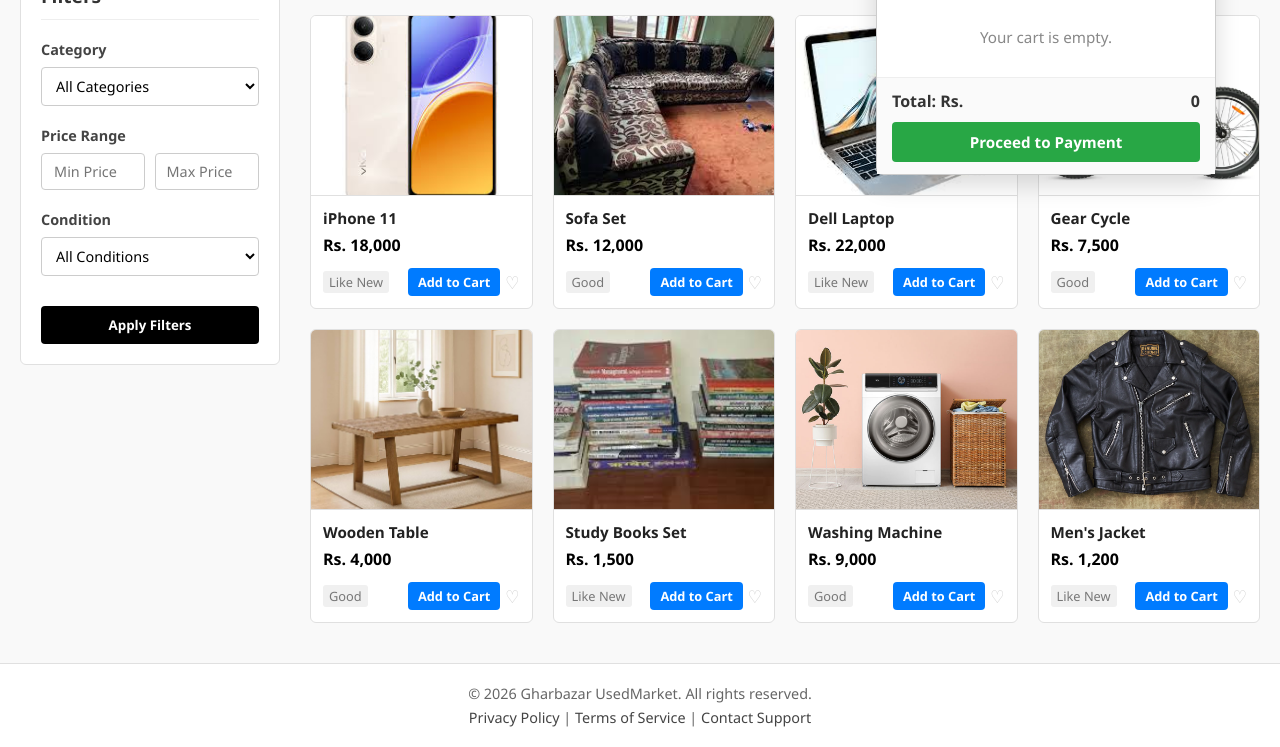
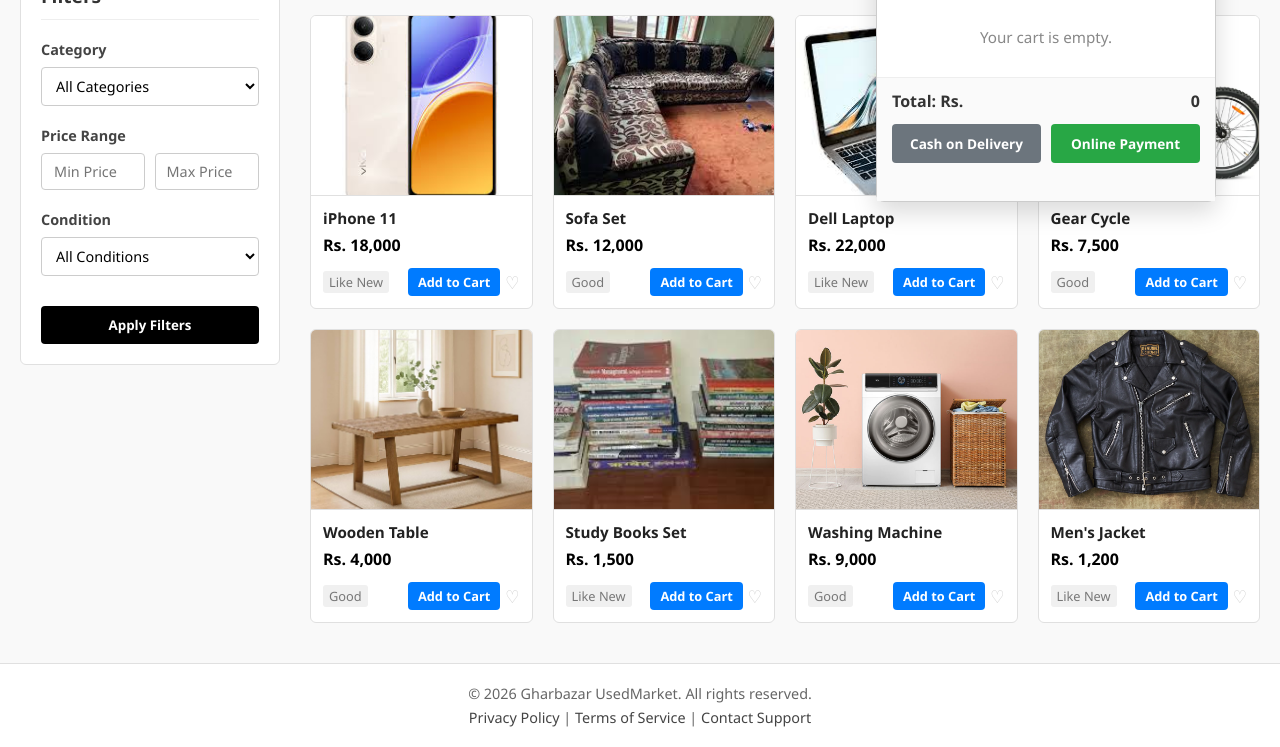
Before and after one commit to bhusalgarimaiam123-sketch/GharBazar_uniglobe, a plain HTML site: page index.html in a window 1280 px wide. Both pictures are taken after a click on the button "🛒 Cart (0)". Shown: the part 137-884 px from the top of the page. Drawn offline with Linux system fonts and the light colour scheme.

Commit message:
add cart without pop up

```diff
--- a/index.html
+++ b/index.html
@@ -25,25 +25,28 @@
                     <input type="text" class="search-bar" placeholder="Search for items...">
                     <span class="search-icon">🔍</span>
                 </div>
-                <!-- Cart बटन थिच्दा toggleCart() फङ्सन चल्छ -->
                 <button class="cart-btn" id="cartBtn" onclick="toggleCart()">🛒 Cart (0)</button>
             </div>
         </nav>
     </header>
 
-    <!-- NEW: Cart Pop-up Modal (यो सुरुमा CSS बाट लुकेको हुन्छ) -->
+    <!-- Cart Sidebar/Modal Windows -->
     <div class="cart-modal" id="cartModal">
         <div class="cart-modal-header">
             <h3>Your Cart</h3>
             <button class="close-cart-btn" onclick="toggleCart()">&times;</button>
         </div>
         <div class="cart-items-container" id="cartItemsContainer">
-            <!-- थपिएका सामानहरू यहाँ dynamic रूपमा JavaScript ले देखाउँछ -->
             <p class="empty-cart-msg">Your cart is empty.</p>
         </div>
         <div class="cart-modal-footer">
             <div class="cart-total">Total: Rs. <span id="cartTotalAmount">0</span></div>
-            <button class="checkout-btn" onclick="processPayment()">Proceed to Payment</button>
+            <!-- पेमेन्ट अप्सनका बटनहरू कार्ट भित्रै राखिएका छन् -->
+            <div class="payment-options">
+                <button class="pay-btn cod-btn" onclick="processPayment('COD')">Cash on Delivery</button>
+                <button class="pay-btn online-btn" onclick="processPayment('ONLINE')">Online Payment</button>
+            </div>
+            <div id="orderStatusMessage" class="status-msg"></div>
         </div>
     </div>
 
--- a/script.js
+++ b/script.js
@@ -1,13 +1,13 @@
-// 1. Navigation Redirect Simulation Function
+// 1. Navigation Redirect Simulation Function (Alerts Removed)
 function goToPage(pageNum) {
     if (pageNum === 1) {
-        alert("Redirecting to Page 1: Home Page...");
+        console.log("Redirecting to Page 1: Home Page...");
     } else if (pageNum === 3) {
         console.log("Already on Page 3: Browse Items View");
     } else if (pageNum === 2) {
-        alert("Redirecting to Page 2: Add/Post Item Page...");
+        console.log("Redirecting to Page 2: Add/Post Item Page...");
     } else if (pageNum === 4) {
-        alert("Redirecting to Page 4: Product Detail View...");
+        console.log("Redirecting to Page 4: Product Detail View...");
     }
 }
 
@@ -70,41 +70,38 @@ function sortItems() {
 }
 
 // ==========================================
-// ५. NEW: Cart, Delete and Payment System
+// ५. NO POP-UP: Cart, Delete and Payment System
 // ==========================================
-let cart = []; // कार्टमा थपिने सामानहरू राख्ने एरे (Array)
+let cart = [];
 
 // कार्ट बक्स खोल्ने र बन्द गर्ने फङ्सन
 function toggleCart() {
     const cartModal = document.getElementById('cartModal');
     cartModal.classList.toggle('open');
+    // स्टेटस म्यासेज क्लियर गर्ने जब कार्ट खोलिन्छ/बन्द गरिन्छ
+    document.getElementById('orderStatusMessage').innerText = '';
 }
 
-// सामान कार्टमा थप्ने फङ्सन
+// सामान कार्टमा थप्ने (No Alert Pop-up)
 function addToCart(title, price) {
-    // सामानलाई एउटा object बनाएर cart भित्र राख्ने
-    cart.push({ id: Date.now(), title: title, price: price });
-
+    cart.push({ id: Date.now() + Math.random(), title: title, price: price });
     updateCartUI();
-    alert(`"${title}" has been added to your cart!`);
 }
 
-// कार्टबाट सामान हटाउने (Delete) फङ्सन
+// कार्टबाट सामान हटाउने
 function deleteCartItem(itemId) {
-    // मिल्ने ID लाई हटाइदिने
     cart = cart.filter(item => item.id !== itemId);
     updateCartUI();
 }
 
-// कार्टको लिस्ट र काउन्टर अपडेट गर्ने फङ्सन
+// कार्ट UI अपडेट गर्ने
 function updateCartUI() {
-    // माथि नेभबारको नम्बर अपडेट गर्ने
     document.getElementById('cartBtn').innerHTML = `🛒 Cart (${cart.length})`;
 
     const container = document.getElementById('cartItemsContainer');
     const totalAmountSpan = document.getElementById('cartTotalAmount');
 
-    container.innerHTML = ''; // पुरानो लिस्ट सफा गर्ने
+    container.innerHTML = '';
 
     if (cart.length === 0) {
         container.innerHTML = '<p class="empty-cart-msg">Your cart is empty.</p>';
@@ -114,7 +111,6 @@ function updateCartUI() {
 
     let total = 0;
 
-    // कार्टमा भएका सामानहरू पालैपालो विन्डोमा देखाउने
     cart.forEach(item => {
         total += item.price;
 
@@ -133,30 +129,27 @@ function updateCartUI() {
     totalAmountSpan.innerText = total.toLocaleString();
 }
 
-// Payment Option छान्ने फङ्सन
-function processPayment() {
+// पेमेन्ट प्रोसेस गर्ने फङ्सन (बटन थिच्दा सिधै म्यासेज देखाउने, No Prompts)
+function processPayment(method) {
+    const statusMsg = document.getElementById('orderStatusMessage');
+
     if (cart.length === 0) {
-        alert("Your cart is empty! Please add items first.");
+        statusMsg.style.color = "red";
+        statusMsg.innerText = "Cart is empty! Please add items first.";
         return;
     }
 
-    // युजरलाई Cash वा Online रोज्न लगाउने prompt
-    const option = prompt("Select Payment Method:\nType '1' for Cash on Delivery\nType '2' for Online Payment (eSewa/Khalti)");
+    statusMsg.style.color = "green";
+    if (method === 'COD') {
+        statusMsg.innerText = "Success! Ordered via Cash on Delivery.";
+    } else if (method === 'ONLINE') {
+        statusMsg.innerText = "Redirecting to Online Gateway... Order Placed!";
+    }
 
-    if (option === '1') {
-        alert("Success! Order placed via Cash on Delivery. Thank you!");
-        clearCart();
-    } else if (option === '2') {
-        alert("Redirecting to Secure Online Payment Gateway (eSewa/Khalti)... Order Placed!");
-        clearCart();
-    } else {
-        alert("Invalid option! Order cancel भयो, कृपया सही विकल्प रोज्नुहोस्।");
-    }
+    // २ सेकेन्ड पछि कार्ट खाली गरेर विन्डो बन्द गर्ने
+    setTimeout(() => {
+        cart = [];
+        updateCartUI();
+        toggleCart();
+    }, 2000);
 }
-
-// अर्डर सफल भएपछि कार्ट सफा गर्ने फङ्सन
-function clearCart() {
-    cart = [];
-    updateCartUI();
-    toggleCart(); // कार्ट विन्डो बन्द गर्ने
-}
--- a/style.css
+++ b/style.css
@@ -106,9 +106,7 @@ body {
     background-color: #f0f0f0;
 }
 
-/* ==========================================
-   NEW: Cart Modal Layout (पप-अप विन्डो)
-   ========================================== */
+/* Cart Modal Layout */
 .cart-modal {
     position: fixed;
     top: 75px;
@@ -119,12 +117,11 @@ body {
     border-radius: 8px;
     box-shadow: 0 10px 25px rgba(0,0,0,0.15);
     z-index: 1000;
-    display: none; /* सुरुमा यो लुक्छ */
+    display: none;
     flex-direction: column;
-    max-height: 450px;
+    max-height: 480px;
 }
 
-/* जब खुला हुन्छ यो class थपिन्छ */
 .cart-modal.open {
     display: flex;
 }
@@ -159,7 +156,6 @@ body {
     font-size: 0.95rem;
 }
 
-/* कार्ट भित्रको प्रत्येक सामानको डिजाइन */
 .cart-item {
     display: flex;
     justify-content: space-between;
@@ -183,7 +179,6 @@ body {
     color: #444;
 }
 
-/* Delete Button CSS */
 .delete-item-btn {
     background: none;
     border: none;
@@ -207,26 +202,47 @@ body {
     font-weight: bold;
     display: flex;
     justify-content: space-between;
-    margin-bottom: 10px;
+    margin-bottom: 12px;
     font-size: 1rem;
 }
 
-/* Payment/Checkout Button */
-.checkout-btn {
-    width: 100%;
-    background-color: #28a745; /* हरियो रङ */
-    color: white;
+/* Payment Options Button Container */
+.payment-options {
+    display: flex;
+    gap: 10px;
+}
+
+.pay-btn {
+    flex: 1;
     border: none;
-    padding: 10px;
+    padding: 10px 5px;
     font-weight: bold;
     border-radius: 4px;
     cursor: pointer;
-    font-size: 0.95rem;
-    transition: background-color 0.2s;
+    font-size: 0.85rem;
+    color: white;
+    transition: opacity 0.2s;
 }
 
-.checkout-btn:hover {
-    background-color: #218838;
+.pay-btn:hover {
+    opacity: 0.9;
+}
+
+.cod-btn {
+    background-color: #6c757d; /* ग्रे रङ */
+}
+
+.online-btn {
+    background-color: #28a745; /* हरियो रङ */
+}
+
+/* Status Message Style instead of Popups */
+.status-msg {
+    margin-top: 8px;
+    font-size: 0.85rem;
+    font-weight: 600;
+    text-align: center;
+    min-height: 18px;
 }
 
 /* Main Container - Flex Box Model */
```
